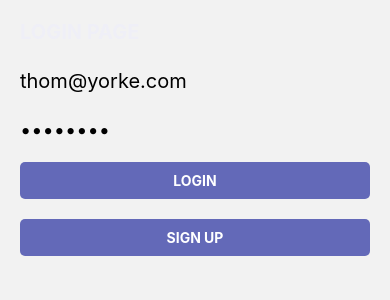
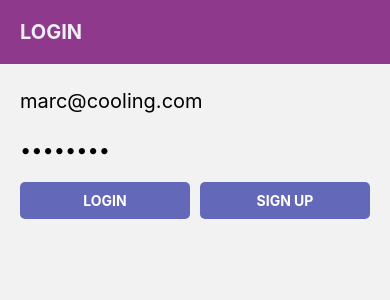
Before and after one commit to mcooling/Spacebook, a React Native app: screen /Login in a window 390 px wide. Shown: the top 300 px of the page. Built offline with nearby package versions, Linux system fonts and the light colour scheme.

Commit message:
Update Login screen, cosmetic changes

```diff
--- a/src/components/01_LoginSignUp/Login.js
+++ b/src/components/01_LoginSignUp/Login.js
@@ -1,31 +1,16 @@
-import React from "react";
-import { Text, TouchableOpacity, View } from "react-native-web";
-import { TextInput } from "react-native";
-import AsyncStorage from "@react-native-async-storage/async-storage";
-import GlobalStyles from "../../utils/GlobalStyles";
-
-// see wk3 ex5 for text input / state
-// implements POST/user endpoint
-// api url http://localhost:3333/api/1.0.0/
-
-// object to store authentication token
-// todo think i might be able to replace this with import - see home/logout
-const authToken = async (value) => {
-  try {
-    const jsonValue = JSON.stringify(value);
-    await AsyncStorage.setItem("@auth_token", jsonValue);
-  } catch (error) {
-    console.error(error);
-  }
-};
+import React from 'react';
+import { Text, TouchableOpacity, View } from 'react-native-web';
+import { TextInput } from 'react-native';
+import GlobalStyles from '../../utils/GlobalStyles';
+import { setAuthToken, setUserId } from '../../utils/AsyncStorage';
 
 class Login extends React.Component {
   constructor(props) {
     super(props);
 
     this.state = {
-      emailAddress: "thom@yorke.com",
-      password: "hello123",
+      emailAddress: 'marc@cooling.com',
+      password: 'hello123',
     };
   }
 
@@ -33,10 +18,11 @@ class Login extends React.Component {
 
   // function called by login button
   loginUser = () => {
-    return fetch("http://localhost:3333/api/1.0.0/login/", {
-      method: "POST",
+    return (
+      fetch('http://localhost:3333/api/1.0.0/login/', {
+        method: 'POST',
         headers: {
-        "Content-Type": "application/json",
+          'Content-Type': 'application/json',
         },
         // note to self: left-hand key must match the API spec
         body: JSON.stringify({
@@ -44,25 +30,29 @@ class Login extends React.Component {
           password: this.state.password,
         }),
       })
+        // todo do i need to chain setters in this way? looks confusing
         .then((response) => response.json())
         .then((json) => {
+          console.log('Login successful');
           console.log(json);
-        console.log("Login successful");
-        authToken(json).then(() => {
-          this.props.navigation.navigate("Home");
+          setUserId(json.id).then(() => {
+            setAuthToken(json.token).then(() => {
+              this.props.navigation.navigate('Main');
+            });
           });
         })
         .catch((error) => {
           // todo may want to display a modal / alert here?
           console.log(`Login unsuccessful: ${error}`);
-      });
+        })
+    );
   };
 
   render() {
     return (
       <View>
-        <View style={GlobalStyles.container}>
-          <Text style={GlobalStyles.screenTitle}>LOGIN PAGE</Text>
+        <View style={GlobalStyles.headerContainer}>
+          <Text style={GlobalStyles.screenTitle}>LOGIN</Text>
         </View>
         <TextInput
           placeholder="Email Address: "
@@ -77,8 +67,9 @@ class Login extends React.Component {
           style={GlobalStyles.textInput}
           secureTextEntry
         />
+        <View style={GlobalStyles.smallButtonContainer}>
           <TouchableOpacity
-          style={GlobalStyles.button}
+            style={GlobalStyles.smallButton}
             onPress={() => {
               this.loginUser();
             }}
@@ -86,13 +77,14 @@ class Login extends React.Component {
             <Text style={GlobalStyles.buttonText}>LOGIN</Text>
           </TouchableOpacity>
           <TouchableOpacity
-          style={GlobalStyles.button}
+            style={GlobalStyles.smallButton}
             onPress={() => {
-            this.props.navigation.navigate("SignUp");
+              this.props.navigation.navigate('SignUp');
             }}
           >
             <Text style={GlobalStyles.buttonText}>SIGN UP</Text>
           </TouchableOpacity>
+        </View>
       </View>
     );
   }
```
Lines whose indentation alone changed are shown as unchanged.
